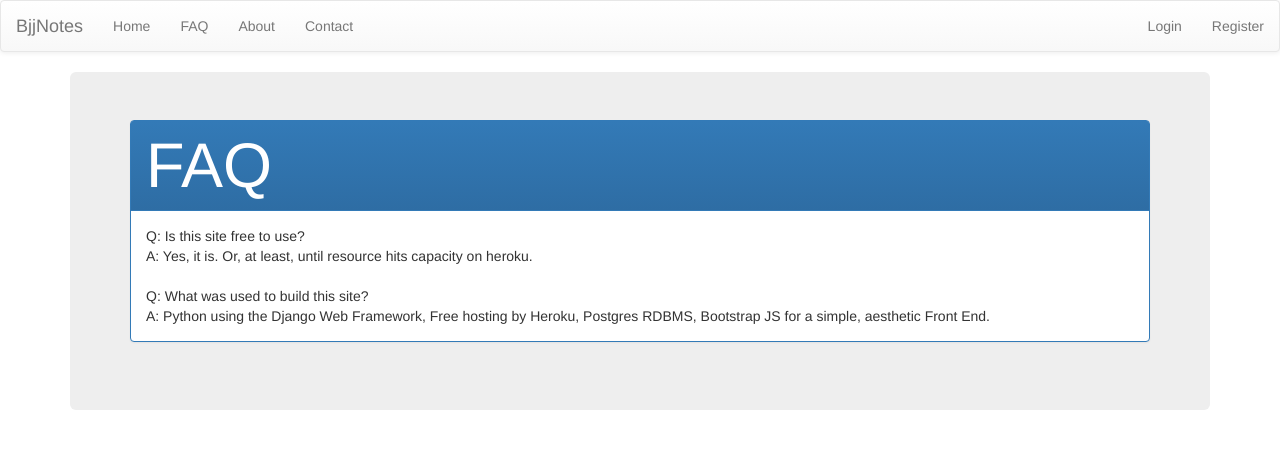
After one commit to lalal/Bjj_Notes, a Django app: page /faq/ in a window 1280 px wide. The commit adds this page. Shown: the top 449 px of the page. Run offline with Django 3.2, Linux system fonts and the light colour scheme; some libraries are stand-ins or nearby versions.

Commit message:
Added bootstrap simple aesthetic

```diff
--- a/base.html
+++ b/base.html
@@ -17,17 +17,42 @@
 
 
 <body>
-    <div id="sidebar">
-        {% block sidebar %}
-        <ul>
-            <li><a href="/">Home</a></li>
-        </ul>
-        {% endblock %}
-    </div>
+
+    <nav role="navigation" class="navbar navbar-default">
+        <div class="navbar-header">
+            <button type="button" data-target="#navbarCollapse" data-toggle="collapse" class="navbar-toggle">
+                <span class="sr-only">Toggle navigation</span>
+                <span class="icon-bar">Foo</span>
+                <span class="icon-bar">Bar</span>
+                <span class="icon-bar">Me</span>
+            </button>
+            <a href="/" class="navbar-brand">BjjNotes</a>
+        </div>
+
+        <div id="navbarCollapse" class="collapse navbar-collapse">
+            <ul class="nav navbar-nav">
+                <li><a href="/">Home</a></li>
+                <li><a href="{% url 'faq' %}">FAQ</a></li>
+                <li><a href="{% url 'about' %}">About</a></li>
+                <li><a href="{% url 'contact' %}">Contact</a></li>
+            </ul>
+            <ul class="nav navbar-nav navbar-right">
+                {% if user.is_authenticated %}
+                <li><a href="{% url 'logout' %}?next=/">Logout</a></li>
+                {% else %}
+                <li><a href="{% url 'login' %}?next=/">Login</a></li>
+                <li><a href="{% url 'register' %}">Register</a></li>
+                {% endif %}
+            </ul>
+        </div>
+    </nav>
+
+
 
     <div id="content">
         {% block content %}{% endblock %}
     </div>
+
 </body>
 
 </html>
--- /dev/null
+++ b/main/templates/main/faq.html
@@ -0,0 +1,20 @@
+{% extends 'base.html' %}
+
+{% block title %}FAQ{% endblock %}
+
+{% block content %}
+<div class="container">
+<div class="jumbotron">
+<div class="panel panel-primary">
+  <div class="panel-heading"><h1 class="panel-title">FAQ</h1></div>
+  <div class="panel-body">
+Q:  Is this site free to use?<br>
+A:  Yes, it is.  Or, at least, until resource hits capacity on heroku.<br>
+<br>
+Q:  What was used to build this site?<br>
+A:  Python using the Django Web Framework, Free hosting by Heroku, Postgres RDBMS, Bootstrap JS for a simple, aesthetic Front End.<br>
+  </div>
+</div>
+</div>
+</div>
+{% endblock %}
--- a/main/urls.py
+++ b/main/urls.py
@@ -13,11 +13,14 @@ import views as home_views
 urlpatterns = [
     url(r'^', include('django.contrib.auth.urls')),
     url(r'^$', home_views.home, name='index'),
+    url(r'^contact/', home_views.contact, name='contact'),
+    url(r'^about/', home_views.about, name='about'),
+    url(r'^faq/', home_views.faq, name='faq'),
     url(r'^notes/', include('notes.urls')),
     url(r'^admin/', admin.site.urls),
     url(r'^tinymce/', include('tinymce.urls')),
     url(r'^register/', CreateView.as_view(template_name='register.html',
                        form_class=UserCreationForm,
-                       success_url='/')),
+                       success_url='/'), name='register'),
 
 ]
--- a/main/views.py
+++ b/main/views.py
@@ -9,3 +9,12 @@ def home(request):
         return notes_list(request)
     else:
         return render(request, 'main/home.html')
+
+def contact(request):
+        return render(request, 'main/contact.html')
+
+def faq(request):
+        return render(request, 'main/faq.html')
+
+def about(request):
+        return render(request, 'main/about.html')
```
Also changed, not shown: main/templates/main/about.html (added, +18 -0 lines), main/templates/main/contact.html (added, +16 -0 lines), main/templates/registration/login.html (+10 -2 lines), main/templates/registration/register.html (+12 -4 lines), notes/templates/notes/notes_confirm_delete.html (+7 -3 lines), notes/templates/notes/notes_create.html (+10 -5 lines), notes/templates/notes/notes_detail.html (+10 -5 lines), notes/templates/notes/notes_list.html (+12 -7 lines).
